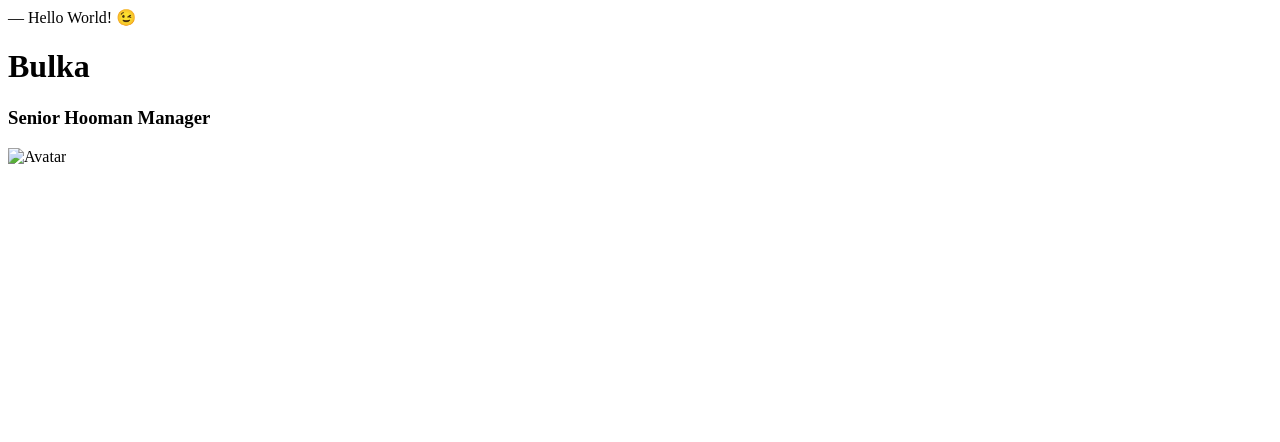
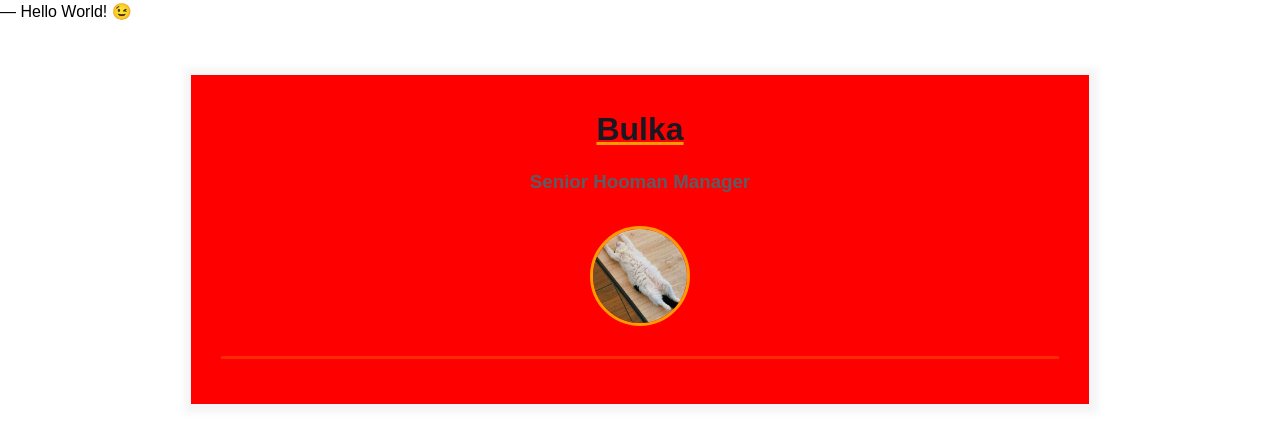
Before and after one commit to TarasMavrovich/TarasMavrovich-homepage, a plain HTML site: page index.html in a window 1280 px wide. Drawn offline with Linux system fonts and the light colour scheme.

Commit message:
added avatar

```diff
--- a/index.html
+++ b/index.html
@@ -4,7 +4,7 @@
     <meta charset="UTF-8" />
     <meta name="viewport" content="width=device-width, initial-scale=1" />
     <title>Résumé</title>
-    <link rel="stylesheet" href="styles.css" />
+    <link rel="stylesheet" href="/TarasMavrovich-homepage/style.css" />
   </head>
   <body>
     ― Hello World! &#x1F609;
--- a/style.css
+++ b/style.css
@@ -35,6 +35,7 @@ body {
 }
 
 .resume {
+  background: red;
   margin: 50px auto;
   border: 1px solid #f5f5f5;
   box-shadow: 1px 1px 7px 7px #f5f5f5;
```
Also changed, not shown: assets/avatar.png (added).
